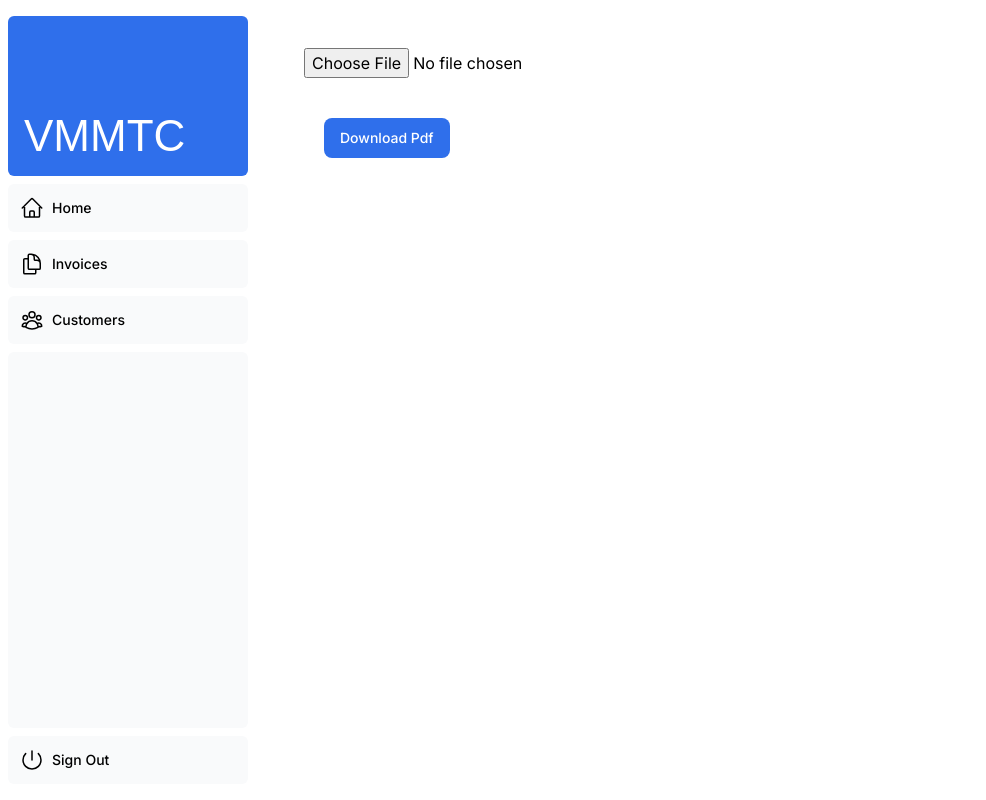
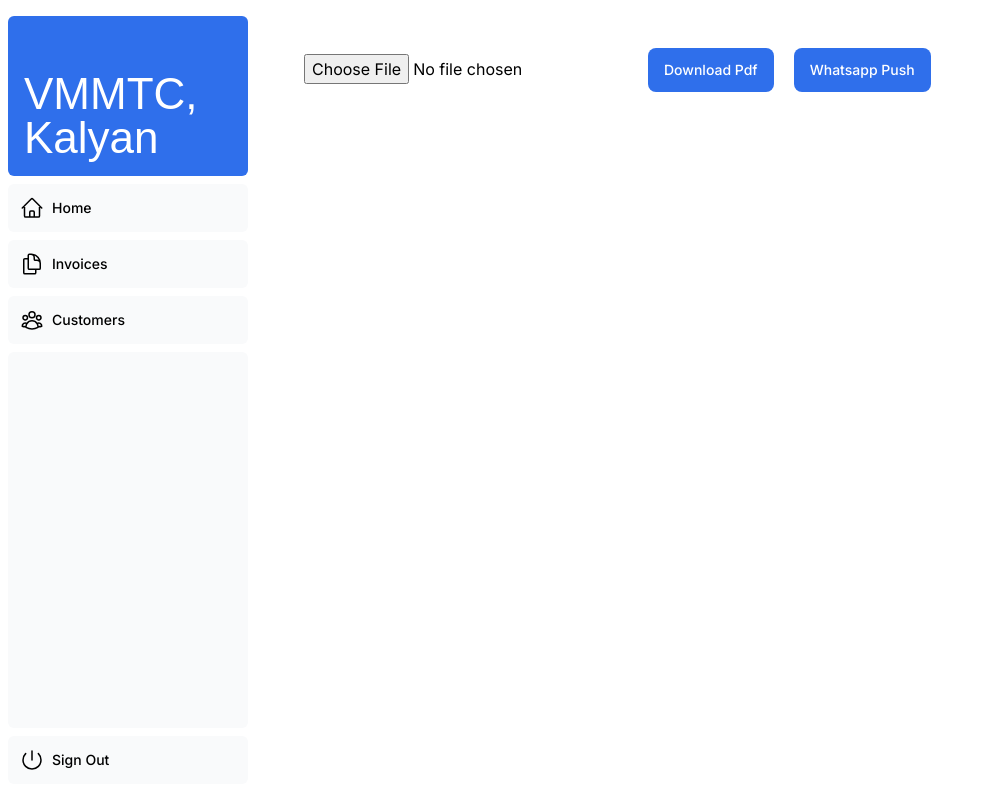
Before and after one commit to vmmtckalyan/church-invoice, a Next.js app: page /dashboard/receipt in a window 1280 px wide. Shown: the whole page, without its empty margins (0-986 px from the left). Built offline with nearby package versions, Linux system fonts and the light colour scheme; a web font is replaced by a local one.

Commit message:
button and pdf ui changes

```diff
--- a/app/dashboard/receipt/page.tsx
+++ b/app/dashboard/receipt/page.tsx
@@ -88,8 +88,10 @@ const UploadExcel: React.FC = () => {
         accept=".xlsx, .xls"
         onChange={handleFileChange}
       />
-      <button className="ml-5 mt-10 flex h-10 items-center rounded-lg bg-blue-600 px-4 text-sm font-medium text-white transition-colors hover:bg-blue-500 focus-visible:outline focus-visible:outline-2 focus-visible:outline-offset-2 focus-visible:outline-blue-600"
+      <button className="p-3 items-center rounded-lg bg-blue-600 px-4 text-sm font-medium text-white transition-colors hover:bg-blue-500 focus-visible:outline focus-visible:outline-2 focus-visible:outline-offset-2 focus-visible:outline-blue-600"
         onClick={handleUpload}>Download Pdf</button>
+      <button className="ml-5 mb-10 p-3 items-center rounded-lg bg-blue-600 px-4 text-sm font-medium text-white transition-colors hover:bg-blue-500 focus-visible:outline focus-visible:outline-2 focus-visible:outline-offset-2 focus-visible:outline-blue-600"
+        onClick={handleUpload}>Whatsapp Push</button>
       {jsonData && jsonData[0] && (
         <div>
           <h2>Excel Data:</h2>
@@ -97,15 +99,15 @@ const UploadExcel: React.FC = () => {
             <tbody ref={contentRef}>
               {jsonData.map((item, index) => (
                 <tr key={index}>
-                  {/* <td>{item.S.no}</td> */}
+                  <td>{item.number}</td>
+                  <td>{item.Receipt}</td>
+                  <td>{item.Name}</td>
+                  <td>{item.Date}</td>
+                  <td>{item.Heading}</td>
+                  <td>{item.Description}</td>
                   <td>{item.Amount}</td>
-                  <td>{item.Date}</td>
-                  <td>{item.Description}</td>
-                  <td>{item.Heading}</td>
-                  {/* <td>{item.Mobile no}</td> */}
                   <td>{item.Mode}</td>
-                  <td>{item.Name}</td>
-                  {/* <td>{item.Receipt No}</td> */}
+                  <td>{item.Mobile}</td>
                 </tr>
               ))}
             </tbody>
@@ -133,7 +135,7 @@ const UploadExcel: React.FC = () => {
             </div>
           </div>
           <div className="mb-8">
-            <h2 className="text-lg font-bold mb-4">Received from: {item.Name}</h2>
+            <h2 className="text-lg font-bold mb-4">Received from: {item.Title} {item.Name}</h2>
             <div className="text-violet-700 mb-2"></div>
             {/* <div className="text-gray-700 mb-2">123 Main St.</div>
             <div className="text-gray-700 mb-2">Anytown, USA 12345</div>
@@ -152,23 +154,24 @@ const UploadExcel: React.FC = () => {
                 <td className="text-right text-gray-700">Rs. {item.Amount}</td>
               </tr>
               <tr>
-                <td className="text-wrap pr-20 text-left text-gray-700 text-xs italic">({item.Description})</td>
+                <td className="text-wrap pr-20 text-left text-gray-700 text-xs italic mb-10">({item.Description})</td>
               </tr>
               {/* <tr>
-                <td className="text-left text-gray-700">Product 3</td>
-                <td className="text-right text-gray-700">Rs.75.00</td>
+                <td className="text-left font-bold text-gray-500">Payment mode</td>
+                <td className="text-right font-bold text-gray-500 italic">{item.Mode}</td>
               </tr> */}
             </tbody>
             <tfoot>
               {/* <tr>
-                <td className="text-left font-bold text-gray-700">Total</td>
-                <td className="text-right font-bold text-gray-700">Rs. {item.Amount}</td>
+                <td className="text-left font-bold text-gray-500">Payment mode</td>
+                <td className="text-right font-bold text-gray-500 italic">{item.Mode}</td>
               </tr> */}
             </tfoot>
           </table>
+          <div className="text-gray-500 font-bold text-center mb-8">Payment mode: {item.Mode}</div>
           <div className="text-gray-700 text-center mb-2">Thank you for your support!</div>
           <div className="text-gray-700 text-center text-sm mb-4">God loves a cheerful giver.</div>
-          <div className="text-gray-700 text-center text-xs italic">This is a computer-generated document. No signature is required.</div>
+          <div className="text-gray-400 text-center text-xs italic">This is a computer-generated document. No signature is required.</div>
         </div>
       ))}
     </div >
--- a/app/page.tsx
+++ b/app/page.tsx
@@ -10,7 +10,7 @@ export default function Page() {
       <div className="mt-4 flex grow flex-col gap-4 md:flex-row">
         <Link
           href="/login"
-          className="flex items-center gap-5 self-start rounded-lg bg-blue-500 px-6 py-3 text-sm font-medium text-white transition-colors hover:bg-blue-400 md:text-base"
+          className="flex items-center gap-5 self-start rounded-lg bg-purple-500 px-6 py-3 text-sm font-medium text-white transition-colors hover:bg-purple-400 md:text-base"
         >
           <span>Log in</span> <ArrowRightIcon className="w-5 md:w-6" />
         </Link>
--- a/app/ui/acme-logo.tsx
+++ b/app/ui/acme-logo.tsx
@@ -7,7 +7,7 @@ export default function AcmeLogo() {
       className={`${lusitana.className} flex flex-row items-center leading-none text-white`}
     >
       <GlobeAltIcon className="h-12 w-12 rotate-[15deg]" />
-      <p className="text-[44px] ">VMMTC</p>
+      <p className="text-[44px] ">VMMTC, Kalyan</p>
     </div>
   );
 }
```
